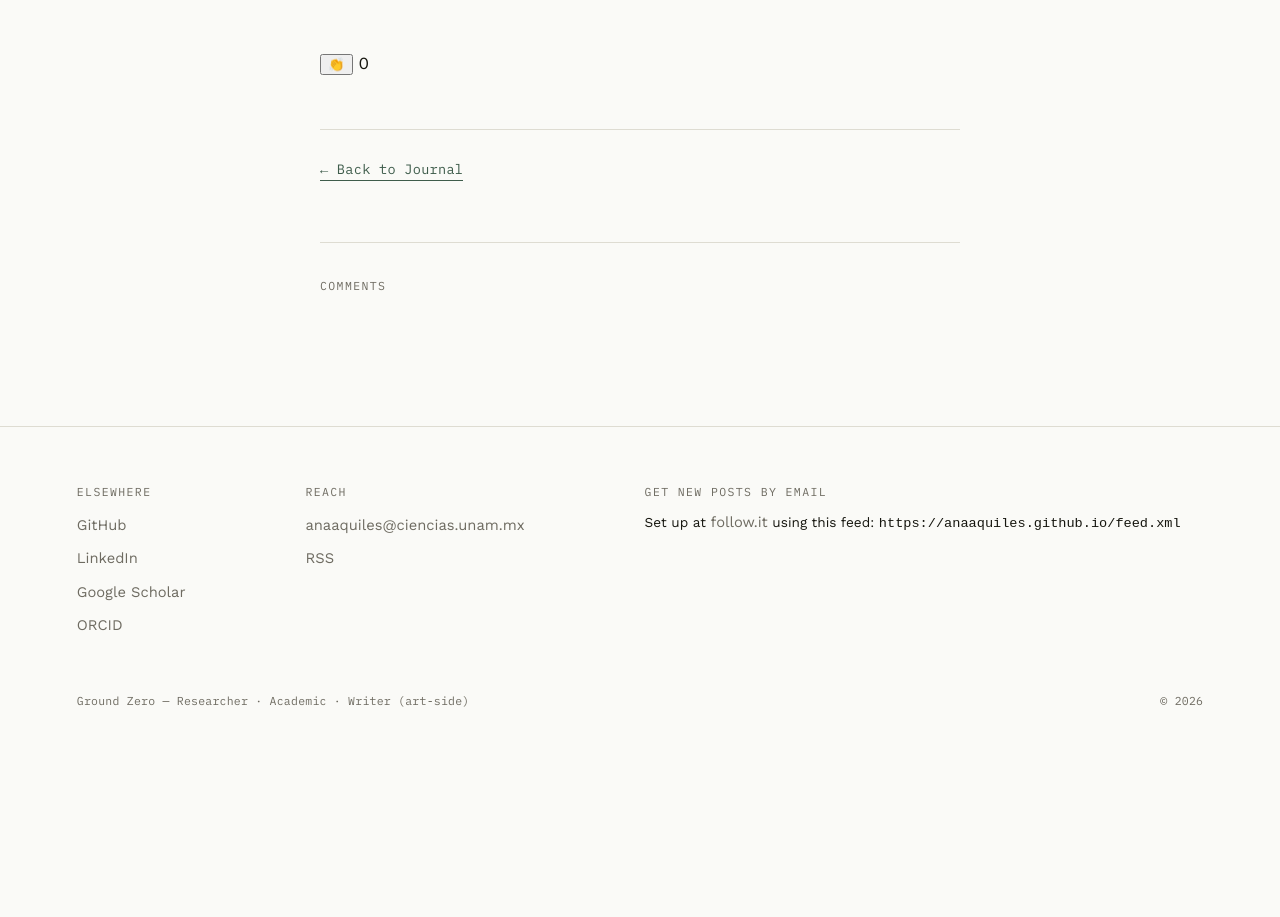
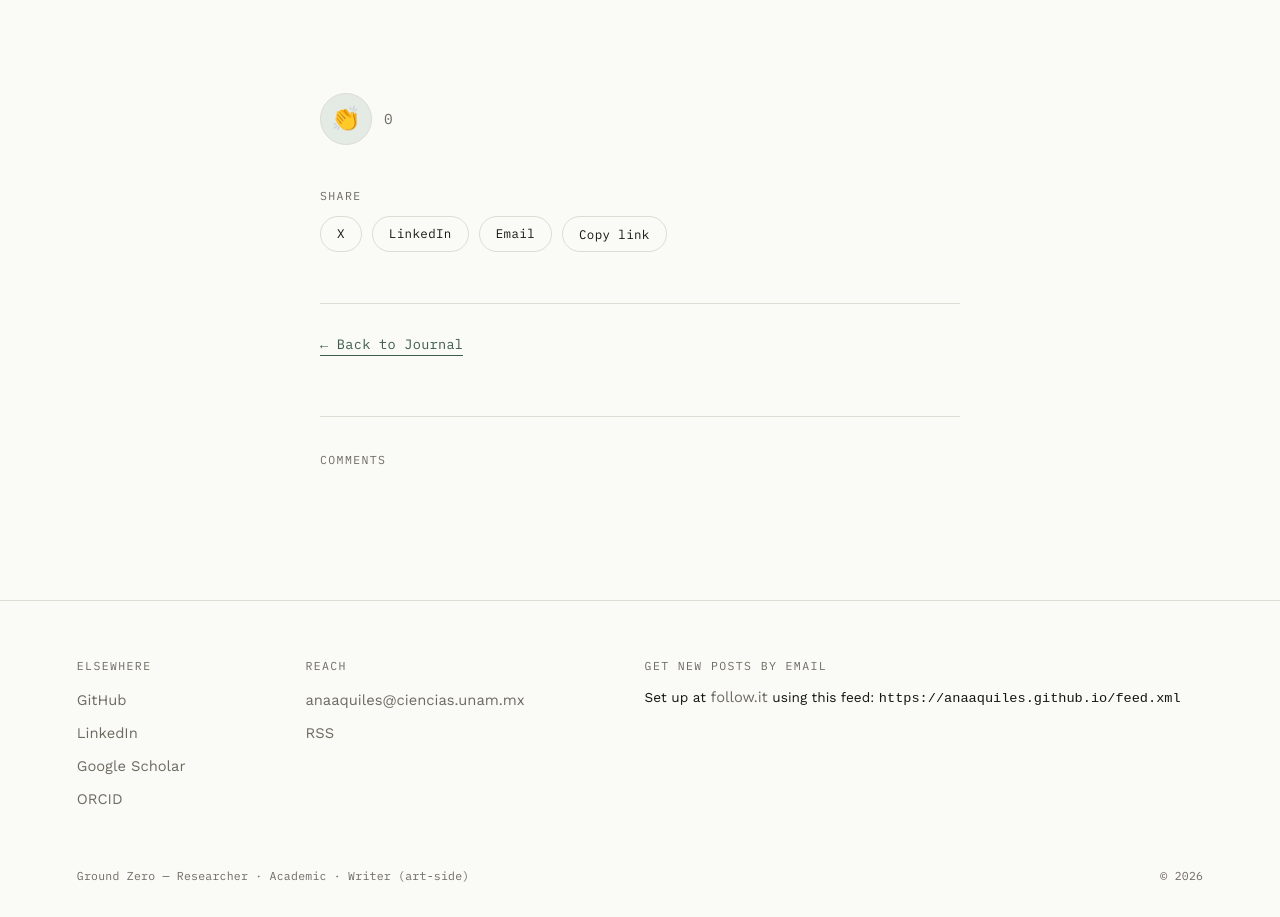
Before and after one commit to AnaAquiles/AnaAquiles.github.io, a Jekyll site: the page built from _posts/2026-08-16-fertility.md, in a window 1280 px wide. Shown: the part 783-1700 px from the top of the page. Built offline with Jekyll 4.4.1, drawn with Linux system fonts in a browser that asks for light colours; comment, search, counter and statistics services are not loaded; before the commit the page ends 1525 px from its top, so only the background shows below that.

Commit message:
Add share button and beyond

```diff
--- a/_layouts/post.html
+++ b/_layouts/post.html
@@ -21,6 +21,12 @@ layout: default
     <span id="clap-count">0</span>
   </div>
 
+  <div class="share-widget">
+    <span class="eyebrow">Share</span>
+    <div class="share-widget__buttons" id="share-buttons"></div>
+  </div>
+
+
   <footer class="post-footer">
     <a class="text-link" href="{{ '/blog/' | relative_url }}">← Back to Journal</a>
   </footer>
@@ -36,3 +42,4 @@ layout: default
 <script src="https://www.gstatic.com/firebasejs/9.23.0/firebase-firestore-compat.js"></script>
 <script src="{{ '/assets/js/highlight.js' | relative_url }}"></script>
 <script src="{{ '/assets/js/claps.js' | relative_url }}"></script>
+<script src="{{ '/assets/js/share.js' | relative_url }}"></script>
--- a/assets/css/style.css
+++ b/assets/css/style.css
@@ -301,11 +301,6 @@ a {
 }
 .post-content { font-size: 1.05rem; }
 .post-content h2 { margin-top: 1.8em; }
-.post-footer {
-  margin-top: 3em;
-  padding-top: 1.5em;
-  border-top: 1px solid var(--color-line);
-}
 .post-content img {
   max-width: 100%;
   height: auto;
@@ -320,6 +315,11 @@ a {
   color: var(--color-muted);
   margin-top: -1.2em;
   margin-bottom: 1.8em;
+}
+.post-footer {
+  margin-top: 3em;
+  padding-top: 1.5em;
+  border-top: 1px solid var(--color-line);
 }
 
 /* ============================================
@@ -368,7 +368,7 @@ a {
 @media (max-width: 640px) {
   .site-nav { flex-direction: column; align-items: flex-start; gap: 14px; }
   .site-nav__links { flex-wrap: wrap; gap: 14px 20px; }
-  .index-list__item a { flex-direction: column; gap: 4px; }
+  .index-list__thumb { width: 64px; height: 64px; }
   .site-footer__row { flex-direction: column; gap: 32px; }
 }
 
@@ -404,6 +404,68 @@ mark.heat-mark {
   border-top: 1px solid var(--color-line);
 }
 
+.clap-widget {
+  display: flex;
+  align-items: center;
+  gap: 12px;
+  margin: 2.5em 0;
+}
+
+#clap-button {
+  font-size: 1.5rem;
+  line-height: 1;
+  background: var(--color-accent-soft);
+  border: 1px solid var(--color-line);
+  border-radius: 999px;
+  width: 52px;
+  height: 52px;
+  cursor: pointer;
+  transition: transform 0.15s ease, background 0.15s ease;
+}
+#clap-button:hover { background: #d9e3da; }
+#clap-button.is-clapped { transform: scale(1.15); }
+#clap-button.is-maxed { opacity: 0.6; cursor: default; }
+
+#clap-count {
+  font-family: var(--font-mono);
+  font-size: 0.9rem;
+  color: var(--color-muted);
+}
+
+.share-widget {
+  margin: 1.5em 0 2.5em;
+}
+
+.share-widget__buttons {
+  display: flex;
+  flex-wrap: wrap;
+  gap: 10px;
+  margin-top: 0.3em;
+}
+
+.share-btn {
+  font-family: var(--font-mono);
+  font-size: 0.78rem;
+  letter-spacing: 0.03em;
+  color: var(--color-ink);
+  background: transparent;
+  border: 1px solid var(--color-line);
+  border-radius: 999px;
+  padding: 7px 16px;
+  cursor: pointer;
+  transition: background 0.15s ease, border-color 0.15s ease;
+}
+.share-btn:hover {
+  background: var(--color-accent-soft);
+  border-color: var(--color-accent);
+}
+.share-btn--native {
+  background: var(--color-ink);
+  color: var(--color-bg);
+  border-color: var(--color-ink);
+}
+.share-btn--native:hover { opacity: 0.85; }
+
 /* ============================================
    ACCESSIBILITY
    ============================================ */
--- /dev/null
+++ b/assets/js/share.js
@@ -0,0 +1,56 @@
+/* ==========================================================
+   Share widget — native share sheet where supported,
+   otherwise direct links + copy-to-clipboard fallback.
+   ========================================================== */
+
+(function () {
+  const mount = document.getElementById("share-buttons");
+  if (!mount) return;
+
+  const url = window.location.href;
+  const title = document.title;
+
+  // Prefer the native OS share sheet when available (mobile browsers, some desktop)
+  if (navigator.share) {
+    const btn = document.createElement("button");
+    btn.className = "share-btn share-btn--native";
+    btn.textContent = "Share";
+    btn.addEventListener("click", () => {
+      navigator.share({ title, url }).catch(() => {}); // ignore user-cancelled shares
+    });
+    mount.appendChild(btn);
+    return;
+  }
+
+  // Fallback: direct share links + copy link
+  const links = [
+    { label: "X", href: `https://twitter.com/intent/tweet?url=${encodeURIComponent(url)}&text=${encodeURIComponent(title)}` },
+    { label: "LinkedIn", href: `https://www.linkedin.com/sharing/share-offsite/?url=${encodeURIComponent(url)}` },
+    { label: "Email", href: `mailto:?subject=${encodeURIComponent(title)}&body=${encodeURIComponent(url)}` }
+  ];
+
+  links.forEach(({ label, href }) => {
+    const a = document.createElement("a");
+    a.className = "share-btn";
+    a.href = href;
+    a.target = "_blank";
+    a.rel = "noopener";
+    a.textContent = label;
+    mount.appendChild(a);
+  });
+
+  const copyBtn = document.createElement("button");
+  copyBtn.className = "share-btn";
+  copyBtn.textContent = "Copy link";
+  copyBtn.addEventListener("click", async () => {
+    try {
+      await navigator.clipboard.writeText(url);
+      const original = copyBtn.textContent;
+      copyBtn.textContent = "Copied ✓";
+      setTimeout(() => (copyBtn.textContent = original), 1500);
+    } catch (err) {
+      console.error("Could not copy link:", err);
+    }
+  });
+  mount.appendChild(copyBtn);
+})();
```
